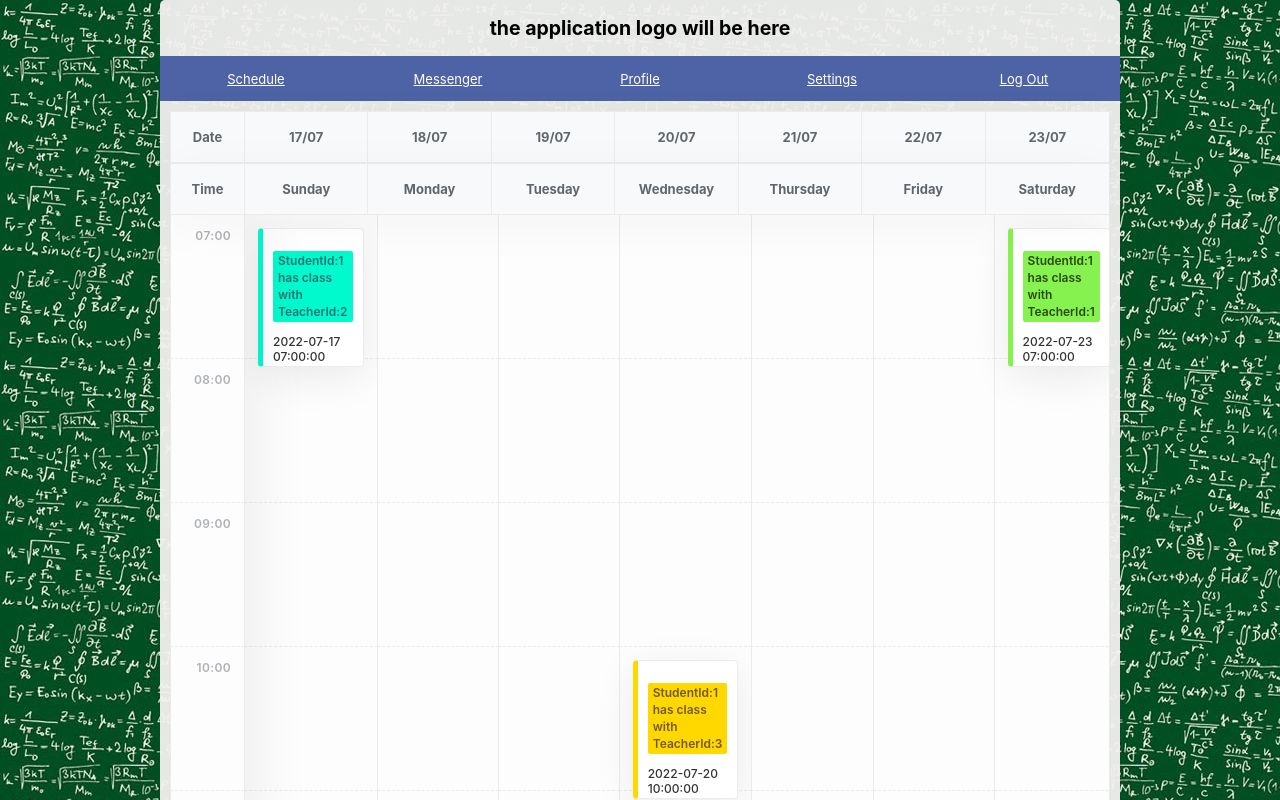
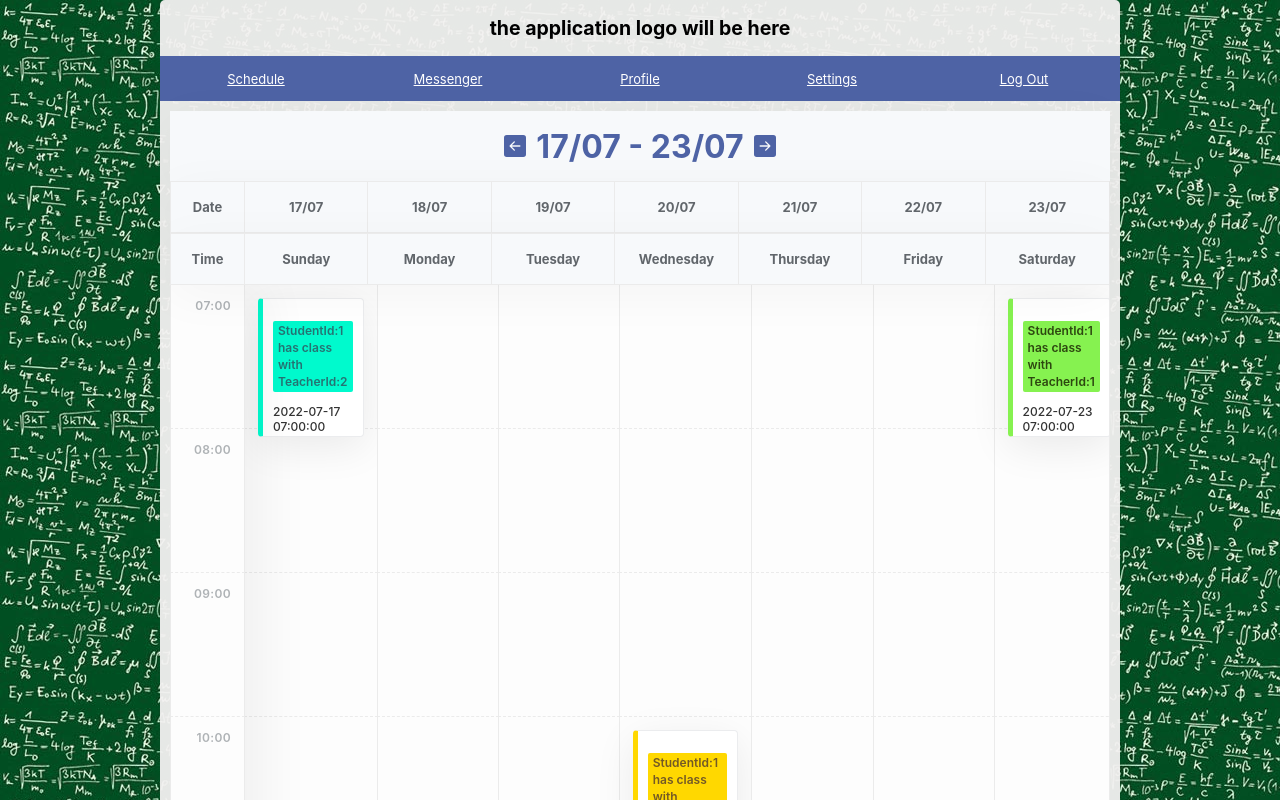
Before and after one commit to yarinmenaged/private-teacher-manager, a React (Create React App) app in the folder client/: page /schedule in a window 1280 px wide. Shown: the top 800 px of the page. Built offline with nearby package versions, Linux system fonts and the light colour scheme.

Commit message:
feat: adds week selector

```diff
--- a/client/src/components/Schedule/CalendarContainer/CalendarContainer.jsx
+++ b/client/src/components/Schedule/CalendarContainer/CalendarContainer.jsx
@@ -5,6 +5,7 @@ import TimeTrack from './TimeTrack/TimeTrack';
 import _ from 'lodash';
 import DayBlock from './DayBlock/DayBlock';
 import ConstantsCalendarContainer from './Constants';
+import WeekSelectorConnector from './WeekSelector/WeekSelectorConnector';
 
 const CalendarContainer = () => {
     const mock_date = {
@@ -14,6 +15,7 @@ const CalendarContainer = () => {
     };
   return (
     <div className={style.Calendar_container}>
+        <WeekSelectorConnector></WeekSelectorConnector>
         <div className={style.table}>
             <HeadersTrack type={ConstantsCalendarContainer.HEADERS_TYPES.DATES}></HeadersTrack>
             <HeadersTrack></HeadersTrack>
--- /dev/null
+++ b/client/src/components/Schedule/CalendarContainer/WeekSelector/WeekSelector.jsx
@@ -0,0 +1,42 @@
+import { React, useEffect, useState, useCallback } from 'react';
+import style from './WeekSelector.module.css';
+import moment from 'moment';
+import { BsFillArrowLeftSquareFill, BsFillArrowRightSquareFill } from 'react-icons/bs';
+import ConstantsCalendarContainer from '../Constants';
+
+const WeekSelector = ({ week, AddWeekAction, DecrementWeekAction }) => {
+  const [start_of_week, setStartOfWeek] = useState("");
+  const [end_of_week, setEndOfWeek] = useState("");
+
+  useEffect(() => {
+    setStartOfWeek(moment().week(week).startOf('week').format(ConstantsCalendarContainer.DAY_MONTH_FORMAT));
+    setEndOfWeek(moment().week(week).endOf('week').format(ConstantsCalendarContainer.DAY_MONTH_FORMAT));
+  }, [week]);
+
+  const increment = useCallback(() => {
+      AddWeekAction();
+    },
+    [AddWeekAction]);
+
+  const decrement = useCallback(() => {
+    DecrementWeekAction();
+  },
+  [DecrementWeekAction]);
+
+
+  return (
+    <div className={style.week_selector_container}>
+      <div className={style.change_week_button} onClick={decrement}>
+        <BsFillArrowLeftSquareFill></BsFillArrowLeftSquareFill>
+      </div>
+      <div className={style.week_range}>
+        { start_of_week } - { end_of_week }
+      </div>
+      <div className={style.change_week_button} onClick={increment}>
+        <BsFillArrowRightSquareFill></BsFillArrowRightSquareFill>
+      </div>
+    </div>
+  );
+};
+
+export default WeekSelector;
--- /dev/null
+++ b/client/src/components/Schedule/CalendarContainer/WeekSelector/WeekSelector.module.css
@@ -0,0 +1,30 @@
+.week_selector_container{
+    top:0;
+    position: -webkit-sticky;
+    position: sticky;
+    display: flex;
+    align-items: center;
+    justify-content: center;
+    z-index: 1;
+    box-shadow: 0 10px 50px rgba(0, 0, 0, 0.04);
+    padding: 10px 0;
+    background: var(--thead-bg);
+    color:rgb(78, 99, 165);
+}
+
+.week_range{
+    height: 50px;
+    display: flex;
+    justify-content: center;
+    align-items: center;
+    font-size: 32px;
+    font-weight: bold;
+}
+
+.change_week_button {
+    font-size: 22px;
+    display: flex;
+    align-items: flex-end;
+    margin: 0px 10px;
+    cursor: pointer;
+}
--- /dev/null
+++ b/client/src/components/Schedule/CalendarContainer/WeekSelector/WeekSelectorConnector.js
@@ -0,0 +1,18 @@
+import { connect } from "react-redux";
+import { bindActionCreators } from "redux";
+import WeekSelector from "./WeekSelector";
+import { AddWeekAction, DecrementWeekAction } from '../../../../redux/actions/weekActions';
+import { getWeek } from '../../../../redux/selectors/weekSelectors';
+import moment from 'moment';
+
+
+const mapStateToProps = (state, ownProps) => {
+    const week = getWeek(state);
+    return {...ownProps, week };
+};
+
+const mapDispatchToProps = (dispatch, ownProps) => {
+    return bindActionCreators({ AddWeekAction, DecrementWeekAction }, dispatch);
+};
+
+export default connect(mapStateToProps, mapDispatchToProps)(WeekSelector);
--- /dev/null
+++ b/client/src/redux/actions/actionConstants.js
@@ -0,0 +1,6 @@
+const ACTIONS = {
+    ADD_WEEK: "ADD_WEEK",
+    DECREMENT_WEEK: "DECREMENT_WEEK"
+};
+
+export default ACTIONS;
--- /dev/null
+++ b/client/src/redux/actions/weekActions.js
@@ -0,0 +1,22 @@
+import ACTIONS from "./actionConstants";
+
+const AddWeek = () => ({
+   type: ACTIONS.ADD_WEEK
+});
+
+
+const DecrementWeek = () => ({
+    type: ACTIONS.DECREMENT_WEEK
+ });
+
+ export const AddWeekAction = () => {
+    return dispatch => {
+        dispatch(AddWeek());
+    };
+};
+
+export const DecrementWeekAction = () => {
+    return dispatch => {
+        dispatch(DecrementWeek());
+    };
+};
--- a/client/src/redux/reducers/index.js
+++ b/client/src/redux/reducers/index.js
@@ -1,8 +1,10 @@
 import { combineReducers } from "redux";
-import screenReducer from './screenReducer'
+import screenReducer from './screenReducer';
+import weekReducer from './weekReducer';
 
 const allReducers = combineReducers({
-  screenReducer
+  screenReducer,
+  weekReducer
 });
 
 export default allReducers;
--- /dev/null
+++ b/client/src/redux/reducers/weekReducer.js
@@ -0,0 +1,21 @@
+import ACTIONS from '../actions/actionConstants';
+import moment from 'moment';
+
+const initState = {
+    week: moment().week()
+};
+
+const reducer = (state = initState, action) => {
+    const { type, payload } = action;
+
+    switch(type){
+        case ACTIONS.ADD_WEEK:
+            return {week: state.week + 1 };
+        case ACTIONS.DECREMENT_WEEK:
+            return {week: state.week - 1 };
+        default:
+            return state;
+    }
+};
+
+export default reducer;
--- /dev/null
+++ b/client/src/redux/selectors/weekSelectors.js
@@ -0,0 +1,2 @@
+const getWeekState = (state) => state.weekReducer;
+export const getWeek = state => getWeekState(state).week;
```
